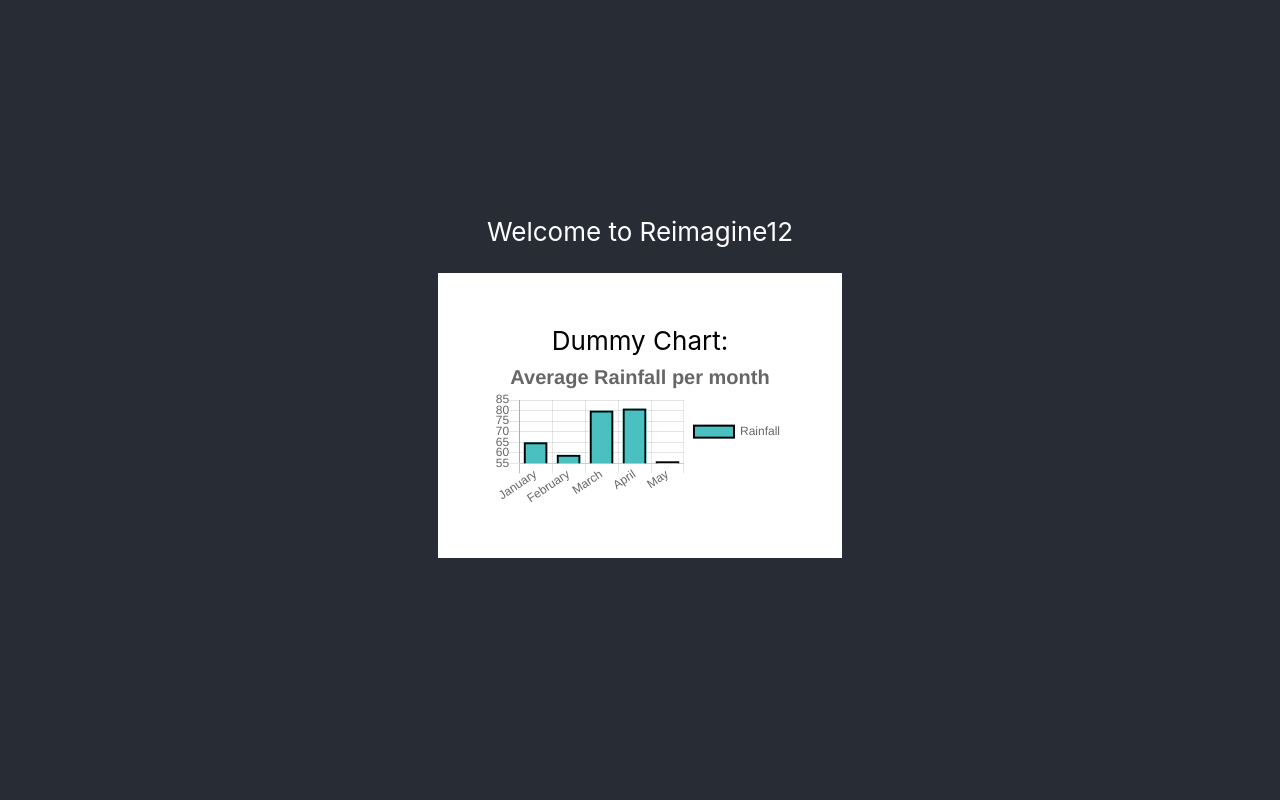
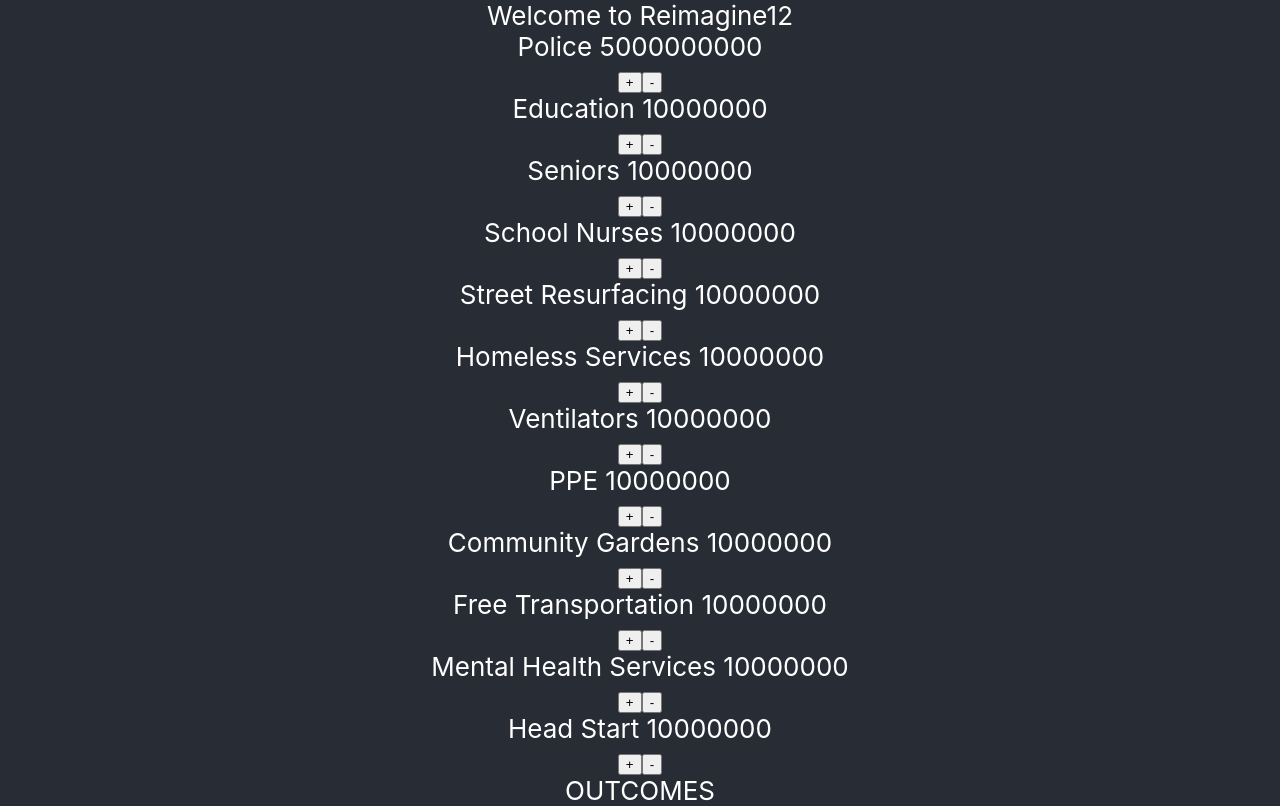
Before and after one commit to reimagine12/hackforblacklives, a React (Create React App) app: page / in a window 1280 px wide. Built offline with nearby package versions, Linux system fonts and the light colour scheme.

Commit message:
initial commit

```diff
--- a/src/components/Chart/Chart.js
+++ b/src/components/Chart/Chart.js
@@ -1,41 +1,144 @@
-import React from 'react';
-import './Chart.css';
-import { Bar } from 'react-chartjs-2';
+import React, { Component } from 'react';
+import { categories, data } from '../../config.js';
 
-function Chart() {
-  const state = {
-    labels: ['January', 'February', 'March',
-             'April', 'May'],
-    datasets: [
-      {
-        label: 'Rainfall',
-        backgroundColor: 'rgba(75,192,192,1)',
-        borderColor: 'rgba(0,0,0,1)',
-        borderWidth: 2,
-        data: [65, 59, 80, 81, 56]
-      }
-    ]
+
+export default class Chart extends Component {
+
+  state = {
+    police: {
+      amount: data['police'].initial_amount,
+      allocation: 0,
+    },
+    community_garden: {
+      amount: data['community_garden'].initial_amount,
+      allocation: 0,
+      outcomeNumber: 0,
+    },
+    education: {
+      amount: data['education'].initial_amount,
+      allocation: 0,
+      outcomeNumber: 0,
+    },
+    free_transportation: {
+      amount: data['free_transportation'].initial_amount,
+      allocation: 0,
+      outcomeNumber: 0,
+    },
+    head_start: {
+      amount: data['head_start'].initial_amount,
+      allocation: 0,
+      outcomeNumber: 0,
+    },
+    homeless_services: {
+      amount: data['homeless_services'].initial_amount,
+      allocation: 0,
+      outcomeNumber: 0,
+    },
+    mental_health: {
+      amount: data['homeless_services'].initial_amount,
+      allocation: 0,
+      outcomeNumber: 0,
+    },
+    ppe: {
+      amount: data['ppe'].initial_amount,
+      allocation: 0,
+      outcomeNumber: 0,
+    },
+    school_nurses: {
+      amount: data['school_nurses'].initial_amount,
+      allocation: 0,
+      outcomeNumber: 0,
+    },
+    seniors: {
+      amount: data['seniors'].initial_amount,
+      allocation: 0,
+      outcomeNumber: 0,
+    },
+    street_resurfacing: {
+      amount: data['street_resurfacing'].initial_amount,
+      allocation: 0,
+      outcomeNumber: 0,
+    },
+    ventilators: {
+      amount: data['ventilators'].initial_amount,
+      allocation: 0,
+      outcomeNumber: 0,
+    },
+    outcomeCategories: [],
   }
 
-  return (
-    <div className="chart">
-      Dummy Chart:
-      <Bar
-          data={state}
-          options={{
-            title:{
-              display:true,
-              text:'Average Rainfall per month',
-              fontSize:20
-            },
-            legend:{
-              display:true,
-              position:'right'
-            }
-          }}
-        />
-    </div>
-  );
+  increase = (value, category) => {
+    const newAmount = this.state[category].amount + value
+    const newAllocation = this.state[category].allocation + value
+    const policeAmount = this.state['police'].amount - value
+    const outcomeNumber = Number(Math.floor((newAllocation / data[category].per_unit)))
+
+    let newOutcomes = this.state.outcomeCategories;
+    if (outcomeNumber > 0 && !this.state.outcomeCategories.includes(category)) {
+      newOutcomes = [category, ...this.state.outcomeCategories]
+    }
+
+    this.setState({
+      [category]: {
+        amount: newAmount,
+        allocation: newAllocation,
+        outcomeNumber: outcomeNumber
+      },
+      police: { amount: policeAmount },
+      outcomeCategories: newOutcomes,
+    })
+  }
+
+  decrease = (value, category) => {
+    const newAmount = this.state[category].amount - value
+    const newAllocation = this.state[category].allocation - value
+    const policeAmount = this.state['police'].amount + value
+    const outcomeNumber = Number(Math.floor((newAllocation / data[category].per_unit)))
+
+    let newOutcomes = this.state.outcomeCategories;
+    if (outcomeNumber < 1 && this.state.outcomeCategories.includes(category)) {
+      const index = newOutcomes.indexOf(category);
+      if (index > -1) {
+        newOutcomes.splice(index, 1);
+      }
+    }
+
+    this.setState({
+      [category]: {
+        amount: newAmount,
+        allocation: newAllocation,
+        outcomeNumber: outcomeNumber
+      },
+      police: { amount: policeAmount },
+      outcomeCategories: newOutcomes,
+    })
+  }
+
+  render() {
+    return (
+      <div>
+      <div>
+        {categories.map(category => (
+          <div key={data[category].id}>
+            <div>
+              {data[category].title}
+              {' '}
+              {this.state[category].amount}
+            </div>
+            <button onClick={() => this.increase(1000000, category)}>+</button>
+            <button onClick={() => this.decrease(1000000, category)}>-</button>
+          </div>
+        ))}
+        </div>
+        <div>
+          <div>OUTCOMES</div>
+            { this.state.outcomeCategories.map(outcomeCategory => (
+              <div>
+                You funded { this.state[outcomeCategory].outcomeNumber } {data[outcomeCategory].impact} !
+              </div>
+            ))}
+        </div>
+      </div>
+    )
+  }
 }
-
-export default Chart;
--- /dev/null
+++ b/src/config.js
@@ -0,0 +1,107 @@
+export const categories = [
+  'police',
+	'education',
+	'seniors',
+	'school_nurses',
+	'street_resurfacing',
+	'homeless_services',
+	'ventilators',
+	'ppe',
+	'community_garden',
+	'free_transportation',
+	'mental_health',
+	'head_start',
+]
+
+export const max = 6000000000;
+
+export const data = {
+	'police': {
+		id: 1,
+		title: 'Police',
+		initial_amount: 5000000000,
+	},
+	'arts_and_culture': {
+		id: 2,
+		title: 'Arts and Culture',
+		per_unit: 0.5,
+		initial_amount: 10000000,
+	},
+	'community_garden': {
+		id: 3,
+		title: 'Community Gardens',
+		per_unit: 5000,
+		initial_amount: 10000000,
+		impact: 'community gardens in your city'
+	},
+	'education': {
+		id: 4,
+		title: 'Education',
+		per_unit: 75757,
+		initial_amount: 10000000,
+		impact: 'new teachers',
+	},
+	'free_transportation': {
+		id: 5,
+		title: 'Free Transportation',
+		per_unit: 13.48,
+		initial_amount: 10000000,
+		impact: 'free subway rides'
+	},
+	'head_start': {
+		id: 6,
+		title: 'Head Start',
+		per_unit: 12063.90,
+		initial_amount: 10000000,
+		impact: 'children in Head Start! Children who participate in Head Start are 12% less likely to live in poverty as adults and 29% less likely to receive public assistance'
+	},
+	'homeless_services': {
+		id: 7,
+		title: 'Homeless Services',
+		per_unit: 46948.36,
+		initial_amount: 10000000,
+		impact: 'homeless family shelter units for a year',
+	},
+	'mental_health': {
+		id: 8,
+		title: 'Mental Health Services',
+		per_unit: 200,
+		initial_amount: 10000000,
+		impact: 'therapy sessions'
+	},
+	'ppe': {
+		id: 9,
+		title: 'PPE',
+		per_unit: 5.75,
+		initial_amount: 10000000,
+		impact: 'N95 masks for hospital staff'
+	},
+	'school_nurses': {
+		id: 10,
+		title: 'School Nurses',
+		per_unit: 100000,
+		initial_amount: 10000000,
+		impact: 'school nurses'
+	},
+	'seniors': {
+		id: 11,
+		title: 'Seniors',
+		per_unit: 2.22,
+		initial_amount: 10000000,
+		impact: 'meals delivered to seniors every year',
+	},
+	'street_resurfacing': {
+		id: 12,
+		title: 'Street Resurfacing',
+		per_unit: 149253.73,
+		initial_amount: 10000000,
+		impact: 'miles of road resurfaced'
+	},
+	'ventilators': {
+		id: 13,
+		title: 'Ventilators',
+		per_unit: 25000,
+		initial_amount: 10000000,
+		impact: 'ventilators'
+	},
+}
```
